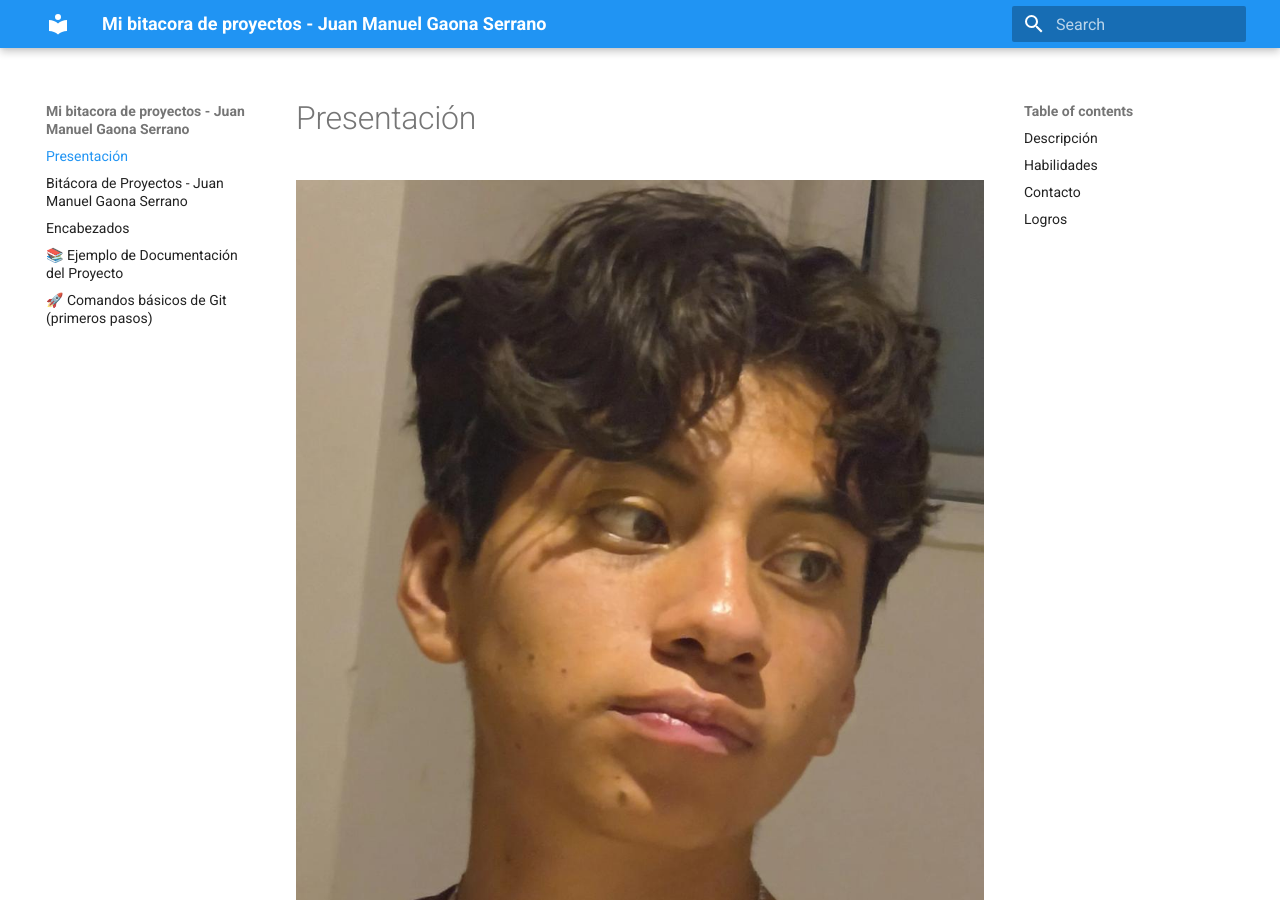
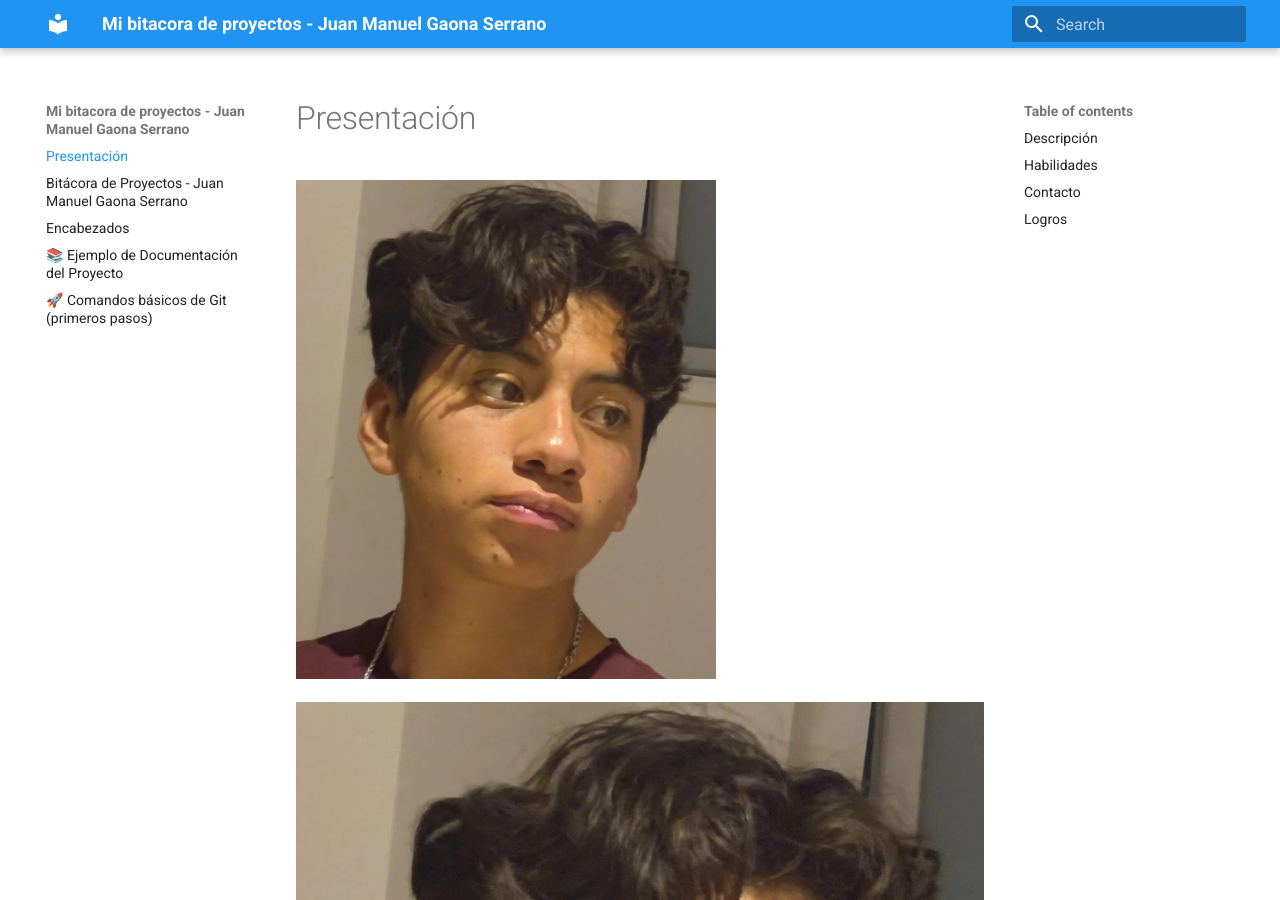
Before and after one commit to juangaona712-ship-it/Bit-cora-JMGS, an MkDocs documentation site: the page built from docs/index.md, in a window 1280 px wide and 900 px high. Built offline with MkDocs 1.6.1 and Material for MkDocs 9.7.7, drawn with Linux system fonts in a browser that asks for light colours.

Commit message:
Update presentation with image and author name
Added an image and updated presentation section.

```diff
--- a/docs/index.md
+++ b/docs/index.md
@@ -1,4 +1,7 @@
 # Presentación
+
+<!-- Control de tamaño usando HTML (cuando se requiera) -->
+<img src="../recursos/imgs/mi_foto.jpg" alt="Diagrama del sistema" width="420">
 
 ![Diagrama del sistema](recursos/imgs/mi_foto.jpg)
 
```
